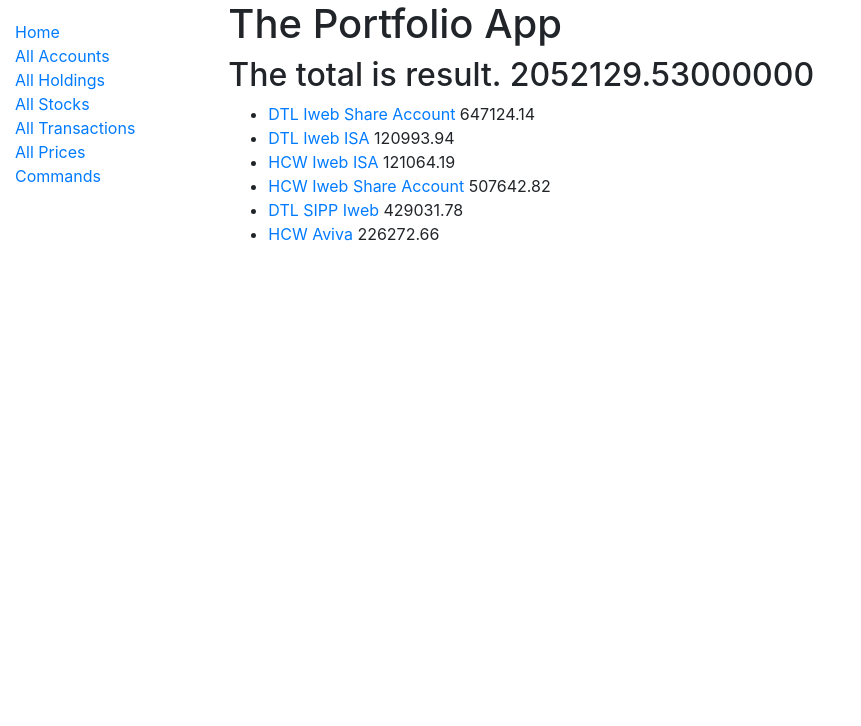
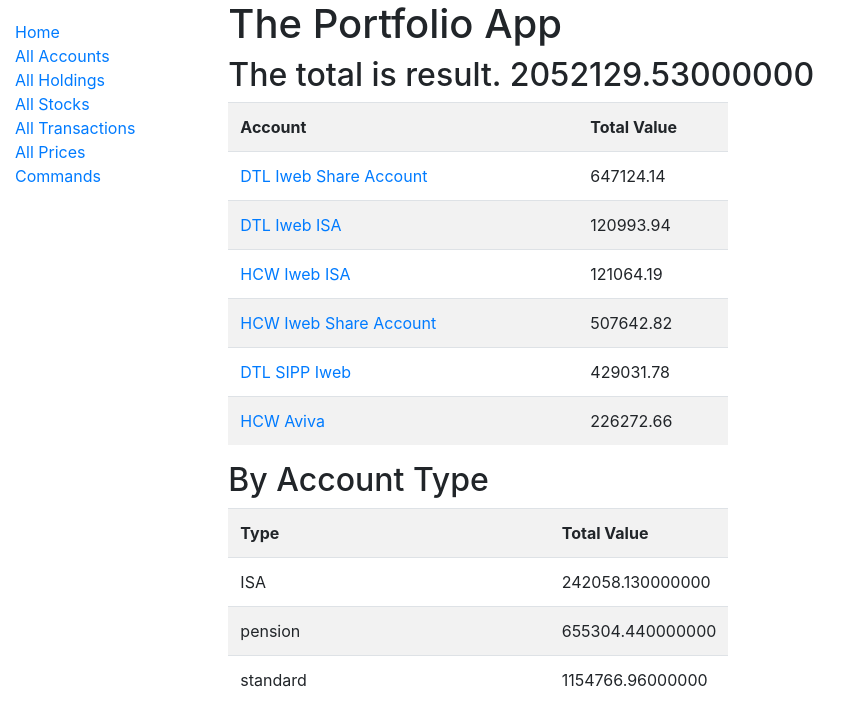
Before and after one commit to davidtlewis/port2, a Django app: page / in a window 1280 px wide. Shown: the top 726 px of the page, without its empty margins (0-861 px from the left). Run offline with Django 3.2, Linux system fonts and the light colour scheme; data comes from the database, SQL or seed files in the repository; both versions use the stored data as it was after the commit; some libraries are stand-ins or nearby versions.

Commit message:
added account rype totals to summary

```diff
--- a/portfolio/templates/portfolio/summary.html
+++ b/portfolio/templates/portfolio/summary.html
@@ -2,9 +2,31 @@
 {% block content %}
         <h1>The Portfolio App</h1>
         <h2>The total is result. {{ totals.account_value__sum }}</h2>
-        <ul>
+        <table style="width: 500px;" class="table table-striped table-condensed">
+            <tr>
+                <th style="width: 70%">Account</th>
+                <th style="width: 30%">Total Value</th>
+            </tr>
             {% for account in accounts %}
-            <li><a href="/account/{{ account.id}}">{{ account.name }}</a> {{account.account_value}}</li>
+            <tr>
+                <td><a href="/account/{{ account.id}}">{{ account.name }}</a></td>
+                <td>{{account.account_value}}</td>
+            </tr>
             {% endfor %}
-        </ul>
+        </table>
+
+        <h2>By Account Type</h2>
+        <table  style="width: 500px;" class="table table-striped table-condensed">
+            <tr>
+                <th style="width: 70%">Type</th>
+                <th style="width: 30%">Total Value</th>
+            </tr>
+            {% for account_by_type in accounts_by_type %}
+            <tr>
+                <td>{{ account_by_type.account_type }}</td>
+                <td>{{account_by_type.total_value}}</td>
+            </tr>
+            {% endfor %}
+        </table>
+
 {% endblock %}
--- a/portfolio/views.py
+++ b/portfolio/views.py
@@ -47,8 +47,9 @@ class AccountListView(SingleTableView):
 def summary(request):
     totals = Account.objects.aggregate(Sum('account_value'))
     accounts = Account.objects.all()
+    accounts_by_type = Account.objects.values('account_type').annotate(total_value=Sum('account_value'))
     return render(request, 'portfolio/summary.html', {
-    'totals': totals, 'accounts':accounts,
+    'totals': totals, 'accounts':accounts, 'accounts_by_type': accounts_by_type,
     }, )
 
 class AccountDetailView(DetailView):
```
Also changed, not shown: db.sqlite3.
